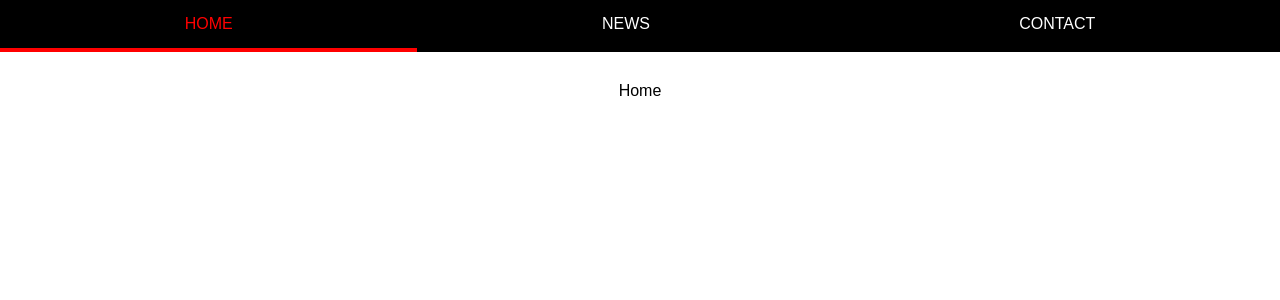
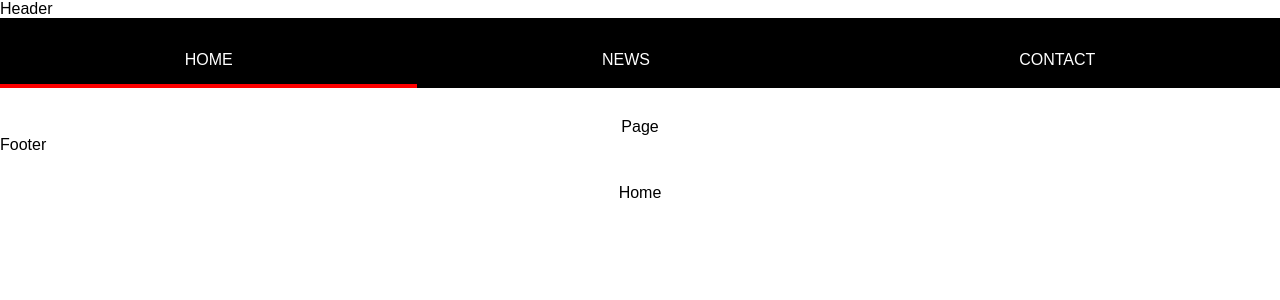
Before and after one commit to dariusz75/react-router, a React (Create React App) app: page / in a window 1280 px wide. Shown: the top 300 px of the page. Built offline with nearby package versions, Linux system fonts and the light colour scheme.

Commit message:
new app structure

```diff
--- a/src/App.js
+++ b/src/App.js
@@ -5,14 +5,19 @@ import {
   NavLink,
 } from "react-router-dom";
 import "./App.css";
+import { Header, Navigation, Page, Footer } from "./layouts";
 import { Home, News, Contact, ErrorPage } from "./components";
 
 function App() {
   return (
     <Router>
       <div className="App">
-        <header>
+        <header>{<Header />}</header>
+        <main>
+          <aside>
+            {" "}
             <nav>
+              {<Navigation />}
               <ul>
                 <li>
                   <NavLink to="/" exact>
@@ -27,7 +32,14 @@ function App() {
                 </li>
               </ul>
             </nav>
-        </header>
+          </aside>
+          <section className="page">
+            <Page />
+          </section>
+        </main>
+        <footer>
+          <Footer />
+        </footer>
         <section>
           <Switch>
             <Route path="/" exact component={Home} />
--- /dev/null
+++ b/src/layouts/Footer.js
@@ -0,0 +1,7 @@
+import React from "react";
+
+function Footer() {
+  return <div>Footer</div>;
+}
+
+export default Footer;
--- /dev/null
+++ b/src/layouts/Header.js
@@ -0,0 +1,7 @@
+import React from "react";
+
+function Header() {
+  return <div>Header</div>;
+}
+
+export default Header;
--- /dev/null
+++ b/src/layouts/Navigation.js
@@ -0,0 +1,7 @@
+import React from "react";
+
+function Navigation() {
+  return <div>Navigation</div>;
+}
+
+export default Navigation;
--- /dev/null
+++ b/src/layouts/Page.js
@@ -0,0 +1,7 @@
+import React from "react";
+
+function Page() {
+  return <div>Page</div>;
+}
+
+export default Page;
--- /dev/null
+++ b/src/layouts/index.js
@@ -0,0 +1,4 @@
+export { default as Footer } from "./Footer";
+export { default as Header } from "./Header";
+export { default as Navigation } from "./Navigation";
+export { default as Page } from "./Page";
```
Also changed, not shown: src/components/index.js (+4 -4 lines), src/components/Contact.js (renamed from src/components/Contact/Contact.js), src/components/ErrorPage.js (renamed from src/components/ErrorPage/ErrorPage.js), src/components/Home.js (renamed from src/components/Home/Home.js), src/components/News.js (renamed from src/components/News/News.js). Lines whose indentation alone changed are shown as unchanged.
